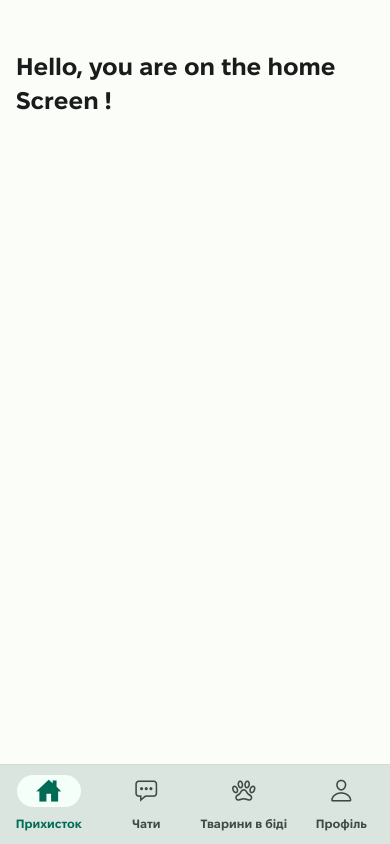
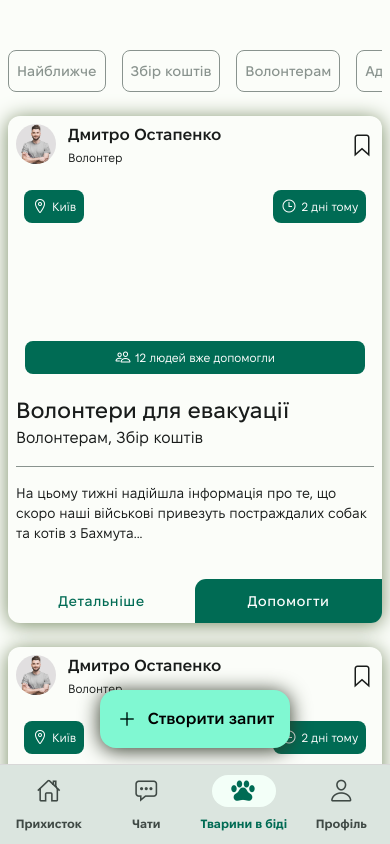
Before and after one commit to danylokvl/Dobrolap, a React Native app: screen /Help in a window 390 px wide. Built offline with nearby package versions, Linux system fonts and the light colour scheme; grey boxes are pictures that could not be loaded.

Commit message:
preparing navigation on helpScreen

```diff
--- a/App.js
+++ b/App.js
@@ -1,6 +1,7 @@
 import { View, StyleSheet } from "react-native";
 import { StatusBar } from "expo-status-bar";
 import { createBottomTabNavigator } from "@react-navigation/bottom-tabs";
+
 import { NavigationContainer, DefaultTheme } from "@react-navigation/native";
 import { useFonts } from "expo-font";
 import { Ionicons } from "@expo/vector-icons";
@@ -9,7 +10,7 @@ import { COLORS } from "./constants/colors";
 import Loading from "./screens/Loading";
 import HomeScreen from "./screens/HomeScreen";
 import ChatScreen from "./screens/ChatScreen";
-import RequestsScreen from "./screens/RequestsScreen";
+import HelpScreen from "./screens/HelpScreen";
 import ProfileScreen from "./screens/ProfileScreen";
 
 const BottomTabs = createBottomTabNavigator();
@@ -39,7 +40,7 @@ export default function App() {
   return (
     <View style={styles.container}>
       <NavigationContainer theme={DobrolapTheme}>
-        <StatusBar style='auto' />
+        <StatusBar style='auto' backgroundColor={COLORS.background} />
 
         <BottomTabs.Navigator
           screenOptions={{
@@ -100,8 +101,8 @@ export default function App() {
             }}
           />
           <BottomTabs.Screen
-            name='Requests'
-            component={RequestsScreen}
+            name='Help'
+            component={HelpScreen}
             options={{
               title: "Тварини в біді",
               tabBarIcon: ({ size, focused }) => (
--- /dev/null
+++ b/components/buttons/BackButton.jsx
@@ -0,0 +1,11 @@
+import IconButton from "./IconButton";
+import { useNavigation } from "@react-navigation/native";
+
+const BackButton = () => {
+  const navigation = useNavigation();
+  return (
+    <IconButton icon='arrow-back-outline' onPress={() => navigation.goBack()} />
+  );
+};
+
+export default BackButton;
--- /dev/null
+++ b/components/buttons/IconButton.jsx
@@ -0,0 +1,42 @@
+import { Pressable, StyleSheet } from "react-native";
+
+import { Ionicons } from "@expo/vector-icons";
+import { COLORS } from "../../constants/colors";
+
+const IconButton = ({ icon, onPress, variantColor }) => {
+  return (
+    <Pressable
+      style={[styles.container, variantColor ? styles.variantColor : null]}
+      onPress={onPress}
+    >
+      <Ionicons
+        name={icon}
+        color={
+          variantColor ? COLORS.onBackgroundVariant : COLORS.onPrSecTertErr
+        }
+        size={24}
+      />
+    </Pressable>
+  );
+};
+
+const styles = StyleSheet.create({
+  container: {
+    backgroundColor: COLORS.primary,
+    width: 44,
+    height: 44,
+    borderRadius: 100,
+    justifyContent: "center",
+    alignItems: "center",
+    elevation: 8,
+    shadowColor: COLORS.shadowColor,
+    shadowOffset: { width: 0, height: 2 },
+    shadowOpacity: 1,
+    shadowRadius: 20,
+  },
+  variantColor: {
+    backgroundColor: COLORS.backgroundVariant,
+  },
+});
+
+export default IconButton;
--- a/components/buttons/LargeFAB.jsx
+++ b/components/buttons/LargeFAB.jsx
@@ -1,12 +1,28 @@
 import { Pressable, Text, StyleSheet, View } from "react-native";
 import { Ionicons } from "@expo/vector-icons";
 import { COLORS } from "../../constants/colors";
+import { useState } from "react";
 
 const LargeFAB = (props) => {
+  const [isPressed, setIsPressed] = useState(false);
+
   return (
-    <Pressable style={styles.button}>
-      <Ionicons name={props.icon} size={24} />
-      <Text style={styles.text}>{props.children}</Text>
+    <Pressable
+      onPressIn={() => setIsPressed(true)}
+      onPressOut={() => setIsPressed(false)}
+      style={({ pressed }) => [
+        styles.button,
+        pressed ? styles.buttonPressed : null,
+      ]}
+    >
+      <Ionicons
+        name={props.icon}
+        size={24}
+        color={isPressed ? COLORS.onPrSecTertErr : COLORS.onPrimaryContainer}
+      />
+      <Text style={[styles.text, isPressed ? styles.textPressed : null]}>
+        {props.children}
+      </Text>
     </Pressable>
   );
 };
@@ -24,16 +40,26 @@ const styles = StyleSheet.create({
     alignItems: "center",
     padding: 16,
     gap: 8,
-    elevation: 6,
+    elevation: 8,
     shadowColor: COLORS.shadowColor,
     shadowOffset: { width: 0, height: 2 },
     shadowOpacity: 1,
     shadowRadius: 20,
   },
+
+  buttonPressed: {
+    backgroundColor: COLORS.primary,
+    elevation: 6,
+  },
+
   text: {
     fontFamily: "FixelDisplay-SemiBold",
     fontSize: 16,
   },
+
+  textPressed: {
+    color: COLORS.onPrSecTertErr,
+  },
 });
 
 export default LargeFAB;
--- a/components/cards/RequestScreenCard.js
+++ b/components/cards/RequestScreenCard.js
@@ -1,3 +1,4 @@
+import { useState } from "react";
 import {
   Image,
   View,
@@ -7,6 +8,7 @@ import {
   Text,
 } from "react-native";
 import { Ionicons } from "@expo/vector-icons";
+import { useNavigation } from "@react-navigation/native";
 
 import TitleLarge from "../typography/TitleLarge";
 import LabelSemiBold from "../typography/LabelSemiBold";
@@ -19,6 +21,9 @@ import { COLORS } from "../../constants/colors";
 const windowDimensions = Dimensions.get("window");
 
 const RequestScreenCard = () => {
+  const [helpButtonIsPressed, setHelpButtonIsPressed] = useState(false);
+  const [detailsButtonIsPressed, setDetailsButtonIsPressed] = useState(false);
+  const navigation = useNavigation();
   return (
     <View style={styles.card}>
       <View style={styles.cardContent}>
@@ -78,21 +83,40 @@ const RequestScreenCard = () => {
       </View>
       <View style={styles.cardButtons}>
         <Pressable
-          style={[
-            styles.cardButtons__button,
-            styles.cardButtons__detailsButton,
-          ]}
+          onPress={() => navigation.navigate("Request Details")}
+          onPressIn={() => setDetailsButtonIsPressed(true)}
+          onPressOut={() => setDetailsButtonIsPressed(false)}
+          style={[styles.cardButtons__button]}
         >
-          <Text style={[styles.cardButtons__text, { color: COLORS.primary }]}>
+          <Text
+            style={[
+              styles.cardButtons__text,
+              styles.cardButtons__detailsButton,
+              detailsButtonIsPressed
+                ? styles.cardButtons__detailsButton_pressed
+                : null,
+            ]}
+          >
             Дeтальніше
           </Text>
         </Pressable>
         <Pressable
-          style={[styles.cardButtons__button, styles.cardButtons__helpButton]}
+          onPressIn={() => setHelpButtonIsPressed(true)}
+          onPressOut={() => setHelpButtonIsPressed(false)}
+          style={({ pressed }) => [
+            styles.cardButtons__button,
+            styles.cardButtons__helpButton,
+            pressed ? { backgroundColor: COLORS.primaryContainer } : null,
+          ]}
         >
-          {/*       <Ionicons name='heart' size={20} color={COLORS.onPrSecTertErr} />*/}
           <Text
-            style={[styles.cardButtons__text, { color: COLORS.onPrSecTertErr }]}
+            style={[
+              styles.cardButtons__text,
+              styles.cardButtons__helpButton,
+              helpButtonIsPressed
+                ? styles.cardButtons__helpButton_pressed
+                : null,
+            ]}
           >
             Допомогти
           </Text>
@@ -197,13 +221,23 @@ const styles = StyleSheet.create({
     paddingVertical: 12,
   },
   cardButtons__detailsButton: {
+    color: COLORS.primary,
     alignItems: "center",
+  },
+  cardButtons__detailsButton_pressed: {
+    color: COLORS.secondary,
+    textDecorationLine: "underline",
   },
   cardButtons__helpButton: {
     borderTopLeftRadius: 11,
     borderBottomRightRadius: 11,
+    color: COLORS.onPrSecTertErr,
     backgroundColor: COLORS.primary,
     alignItems: "center",
+  },
+  cardButtons__helpButton_pressed: {
+    color: COLORS.onPrimaryContainer,
+    backgroundColor: COLORS.primaryContainer,
   },
 });
 
--- a/package.json
+++ b/package.json
@@ -11,6 +11,7 @@
   "dependencies": {
     "@react-navigation/bottom-tabs": "^6.5.9",
     "@react-navigation/native": "^6.1.8",
+    "@react-navigation/native-stack": "^6.9.14",
     "deprecated-react-native-prop-types": "^4.2.1",
     "expo": "~49.0.11",
     "expo-font": "~11.4.0",
--- /dev/null
+++ b/screens/HelpScreen.js
@@ -0,0 +1,17 @@
+import { NavigationContainer } from "@react-navigation/native";
+import { createNativeStackNavigator } from "@react-navigation/native-stack";
+import RequestsScreen from "./RequestsScreen";
+import RequestDetailsScreen from "./RequestDetailsScreen";
+
+const Stack = createNativeStackNavigator();
+
+const HelpScreen = () => {
+  return (
+    <Stack.Navigator screenOptions={{ headerShown: false }}>
+      <Stack.Screen name='Requests' component={RequestsScreen} />
+      <Stack.Screen name='Request Details' component={RequestDetailsScreen} />
+    </Stack.Navigator>
+  );
+};
+
+export default HelpScreen;
--- a/screens/HomeScreen.js
+++ b/screens/HomeScreen.js
@@ -1,11 +1,11 @@
 import { Text, View, StyleSheet } from "react-native";
 import Headline from "../components/typography/Headline";
-import { Ionicons } from "@expo/vector-icons";
-
+import IconButton from "../components/buttons/IconButton";
 const HomeScreen = () => {
   return (
     <View style={styles.container}>
       <Headline>Hello, you are on the home Screen !</Headline>
+      <IconButton icon='home-outline' />
     </View>
   );
 };
--- /dev/null
+++ b/screens/RequestDetailsScreen.js
@@ -0,0 +1,39 @@
+import { ScrollView, StyleSheet, View, Dimensions } from "react-native";
+import IconButton from "../components/buttons/IconButton";
+import BackButton from "../components/buttons/BackButton";
+
+const screenDimensions = Dimensions.get("screen");
+console.log(screenDimensions);
+
+const RequestDetailsScreen = () => {
+  return (
+    <>
+      <View style={styles.RequestDetails__navigation}>
+        <BackButton />
+        <View style={styles.RequestDetails__rightNavigation}>
+          <IconButton icon='bookmark-outline' />
+          <IconButton icon='ellipsis-horizontal' />
+        </View>
+      </View>
+      <ScrollView></ScrollView>
+    </>
+  );
+};
+
+const styles = StyleSheet.create({
+  RequestDetails__navigation: {
+    position: "absolute",
+    zIndex: 10,
+    width: screenDimensions.width,
+    paddingTop: 52,
+    paddingHorizontal: 16,
+    flexDirection: "row",
+    justifyContent: "space-between",
+  },
+  RequestDetails__rightNavigation: {
+    flexDirection: "row",
+    gap: 16,
+  },
+});
+
+export default RequestDetailsScreen;
--- a/screens/RequestsScreen.js
+++ b/screens/RequestsScreen.js
@@ -1,9 +1,14 @@
-import { View, StyleSheet, ScrollView, Animated } from "react-native";
+import { View, StyleSheet, ScrollView } from "react-native";
 import { useRef } from "react";
+import { NavigationContainer } from "@react-navigation/native";
+import { createNativeStackNavigator } from "@react-navigation/native-stack";
 
 import FilterChip from "../components/chips/FilterChip";
 import RequestScreenCard from "../components/cards/RequestScreenCard";
+import RequestDetailsScreen from "./RequestDetailsScreen";
 import LargeFAB from "../components/buttons/LargeFAB";
+
+const Stack = createNativeStackNavigator();
 
 const RequestsScreen = () => {
   const scrollViewRef = useRef(null);
@@ -41,7 +46,8 @@ const styles = StyleSheet.create({
   },
 
   rootContainer: {
-    paddingVertical: 50,
+    paddingTop: 50,
+    paddingBottom: 100,
     paddingHorizontal: 8,
   },
 
```
Also changed, not shown: 1 other file (tests, documents, lock files or other folders).
